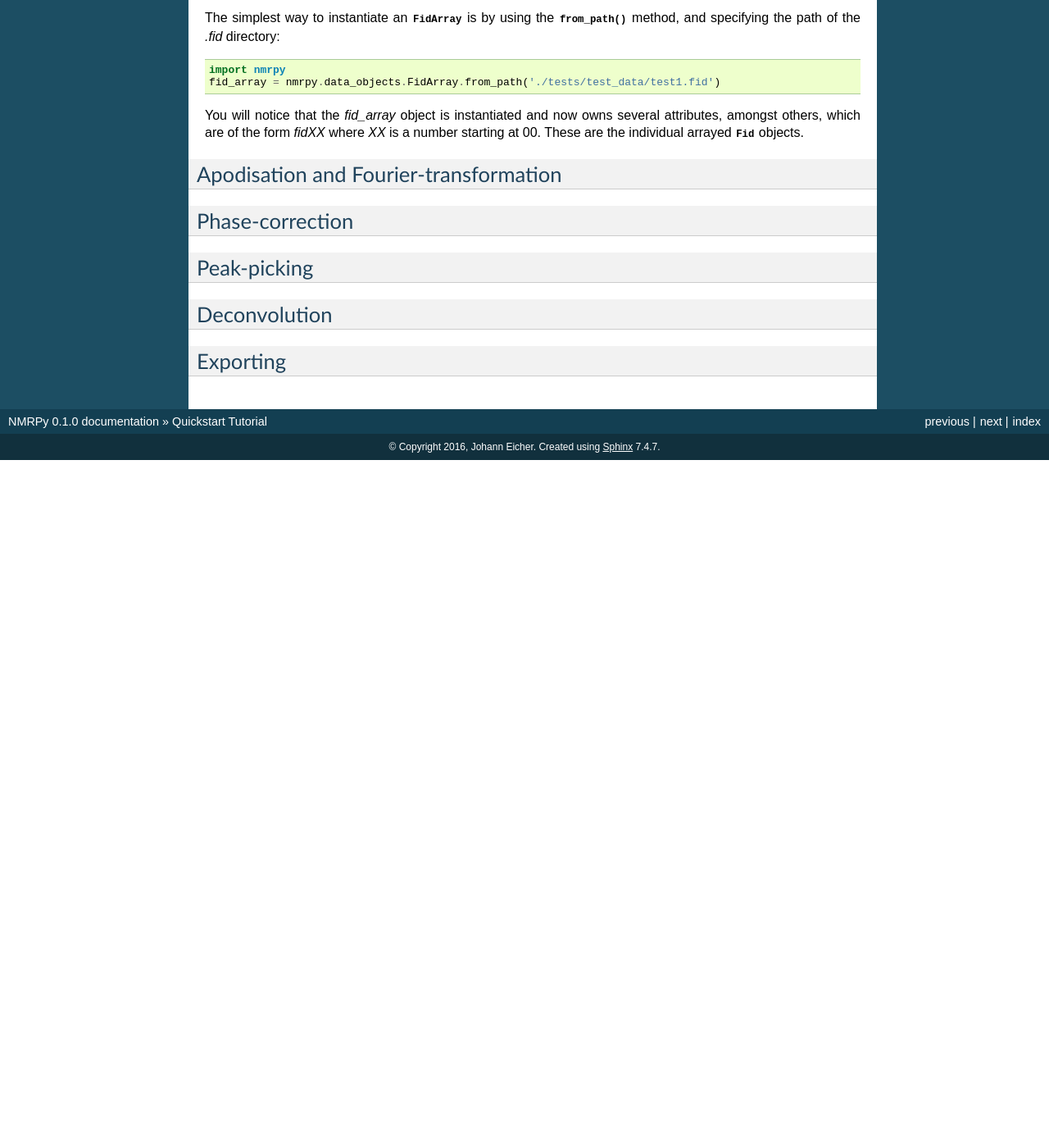
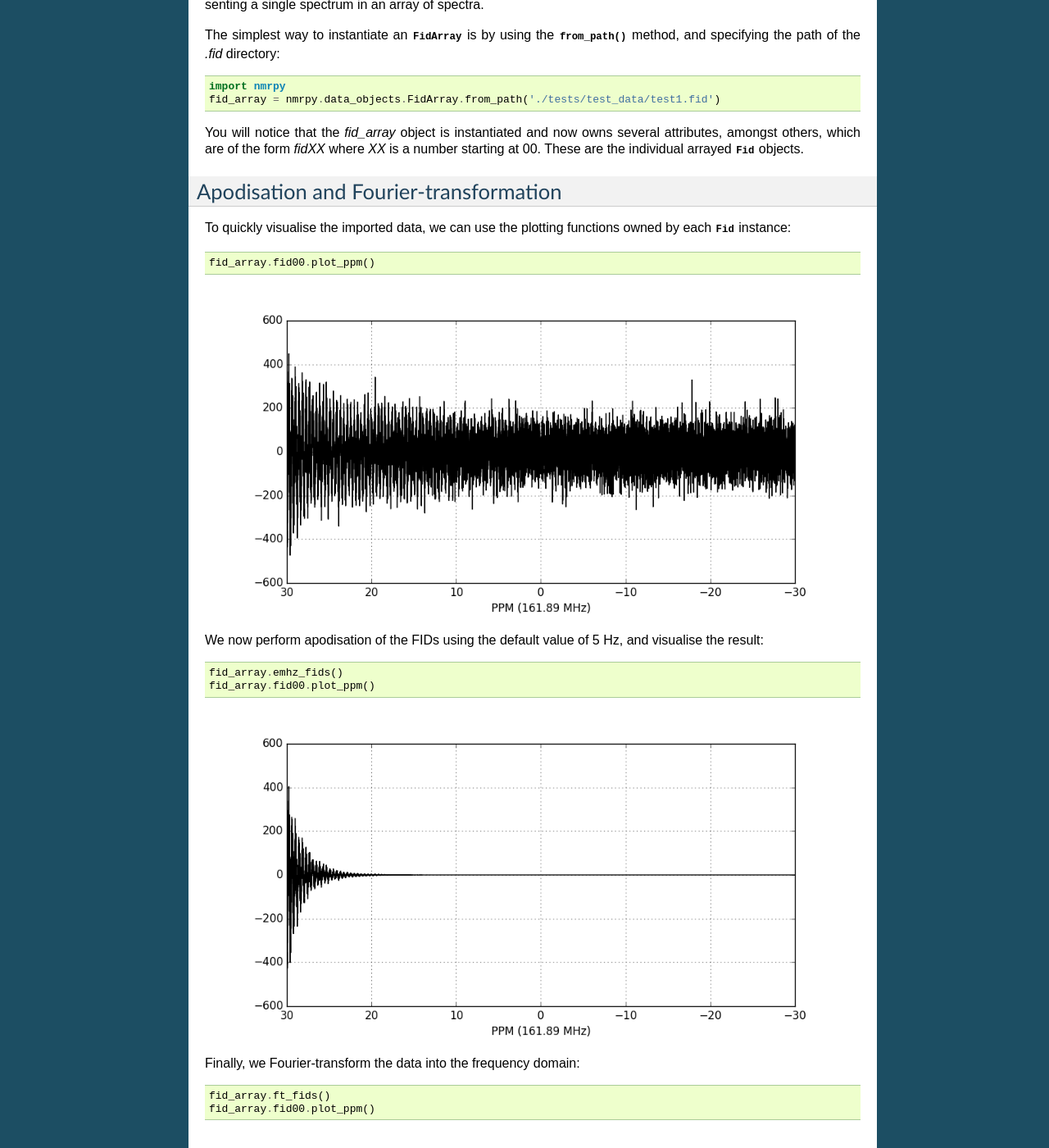
Before and after one commit to NMRPy/nmrpy, a Sphinx documentation site: the page built from docs/source/quickstart.rst, in a window 1280 px wide and 1400 px high, scrolled down 549 px. Shown: the whole window at 82% size. Built offline with Sphinx 7.4.7, drawn with Linux system fonts in a browser that asks for light colours; before the commit the page ends 1110 px from its top, so only the background shows below that; some of the changed text lies outside the part shown.

Commit message:
apodisation documentation finished

```diff
--- a/docs/source/quickstart.rst
+++ b/docs/source/quickstart.rst
@@ -9,6 +9,7 @@ This is a "quickstart" tutorial for NMRPy in which an Agilent (Varian) NMR datas
     * :ref:`quickstart_phasecorrection`
     * :ref:`quickstart_peakpicking`
     * :ref:`quickstart_deconvolution`
+    * :ref:`quickstart_plotting`
     * :ref:`quickstart_exporting`
 
 This tutorial will use the test data in the nmrpy install directory: ::
@@ -43,11 +44,32 @@ a number starting at 00. These are the individual arrayed
 
 
 
-
 .. _quickstart_apodisation:
 
 Apodisation and Fourier-transformation
 ======================================
+
+To quickly visualise the imported data, we can use the plotting functions owned
+by each :class:`~nmrpy.data_objects.Fid` instance: ::
+
+    fid_array.fid00.plot_ppm()
+
+.. image:: images/quickstart_1.png
+
+We now perform apodisation of the FIDs using the default value of 5 Hz, and visualise the result: ::
+
+    fid_array.emhz_fids()
+    fid_array.fid00.plot_ppm()
+
+.. image:: images/quickstart_2.png
+
+Finally, we Fourier-transform the data into the frequency domain: ::
+
+    fid_array.ft_fids()
+    fid_array.fid00.plot_ppm()
+
+.. image:: images/quickstart_3.png
+
 
 .. _quickstart_phasecorrection:
 
@@ -64,6 +86,11 @@ Peak-picking
 Deconvolution
 =============
 
+.. _quickstart_plotting:
+
+Plotting
+========
+
 .. _quickstart_exporting:
 
 Exporting
```
Also changed, not shown: docs/source/images/quickstart_1.png (added), docs/source/images/quickstart_2.png (added), docs/source/images/quickstart_3.png (added).
